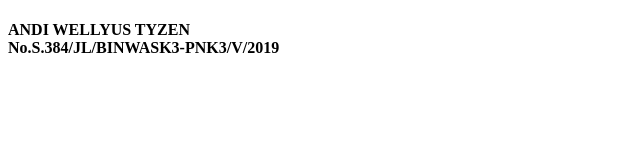
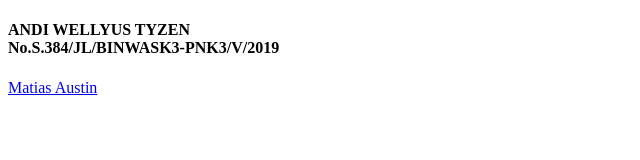
Before and after one commit to slvmetro/slv, a plain HTML site: page index.html in a window 1280 px wide. Shown: the whole page, without its empty margins (0-640 px from the left). Drawn offline with Linux system fonts and the light colour scheme.

Commit message:
Update index.html

```diff
--- a/index.html
+++ b/index.html
@@ -12,7 +12,7 @@
     </h4>
 
     <div class="matias_austin">
-      <a href="sertifikat/matias_austin.html"/>
+      <a href="sertifikat/matias_austin.html"> Matias Austin </a>
     </div>
   </body>
 </html>
```
